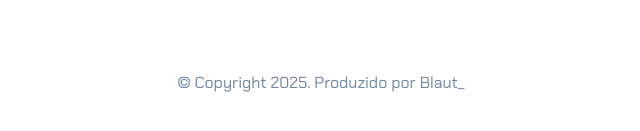
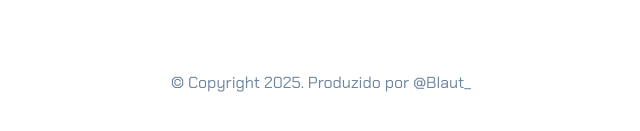
Before and after one commit to Leodrvtw310/repository, a plain HTML site: page index.html in a window 1280 px wide. Shown: the part 801-932 px from the top of the page, 319-959 px from the left. Drawn offline with nearby package versions, Linux system fonts and the light colour scheme.

Commit message:
Update index.html

```diff
--- a/index.html
+++ b/index.html
@@ -69,7 +69,7 @@
             <i class="bi bi-github"></i>
             <a href="https://github.com/">GitHub</a> <!-- Substituir com seu GitHub se desejar -->
         </div>
-        <p class="my-5 text-center">© Copyright 2025. Produzido por Blaut_</p>
+        <p class="my-5 text-center">© Copyright 2025. Produzido por @Blaut_</p>
     </footer>
 
     <script src="https://cdn.jsdelivr.net/npm/bootstrap@5.3.2/dist/js/bootstrap.bundle.min.js"></script>
```
